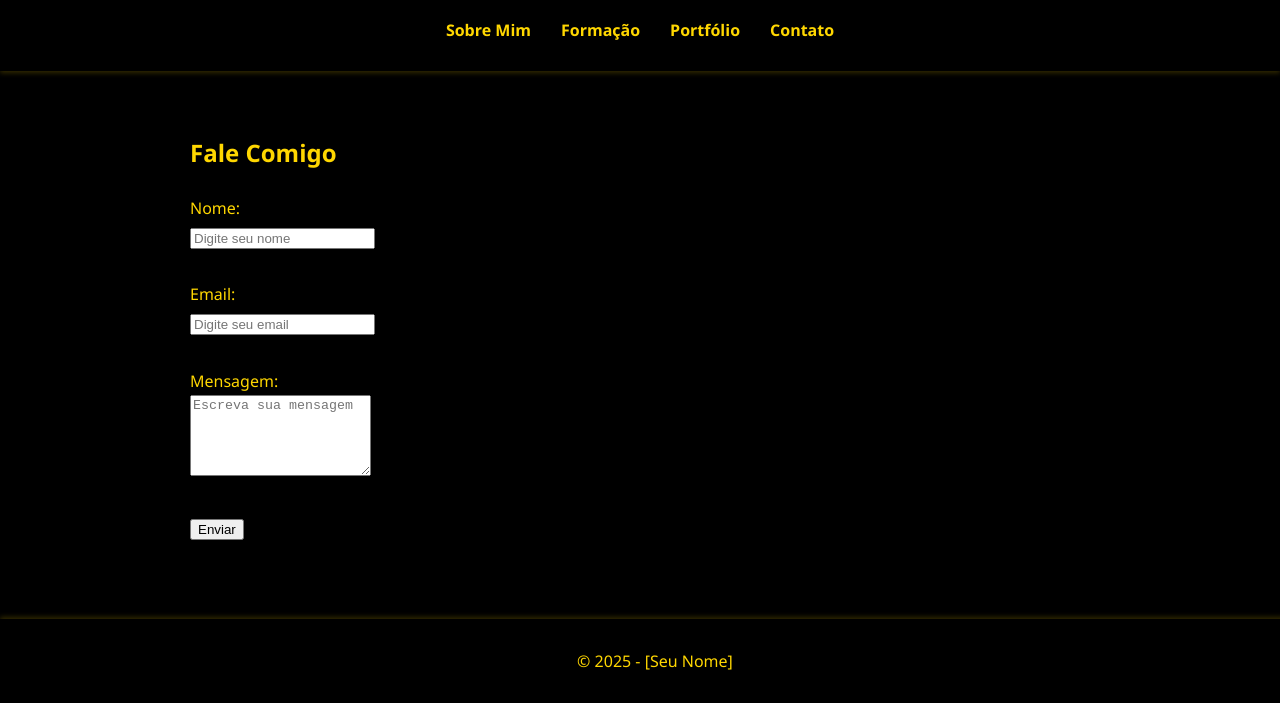
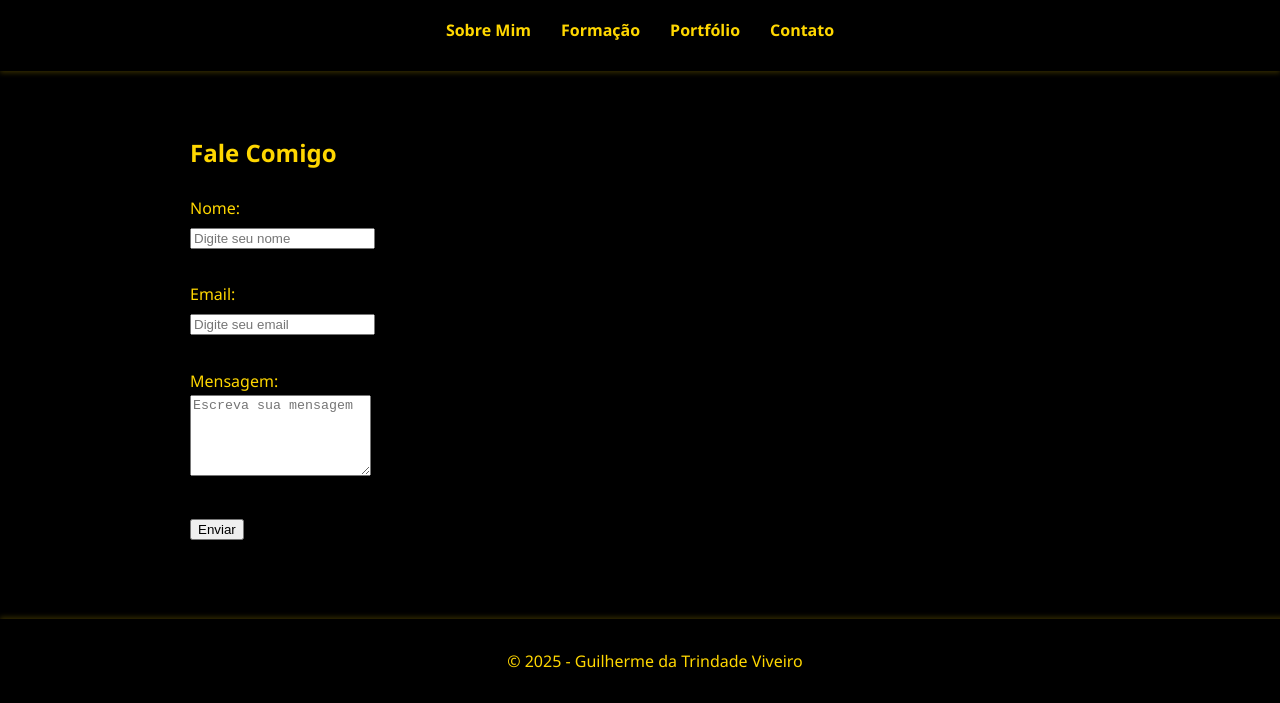
Before and after one commit to GuilhermeTrindadeV/portfolio-faculdade, a plain HTML site: page docs/contato.html in a window 1280 px wide. Shown: the part 97-800 px from the top of the page. Drawn offline with Linux system fonts and the light colour scheme.

Commit message:
Add Nome

```diff
--- a/docs/contato.html
+++ b/docs/contato.html
@@ -35,7 +35,7 @@
     </main>
 
     <footer>
-        <p>&copy; 2025 - [Seu Nome]</p>
+        <p>&copy; 2025 - Guilherme da Trindade Viveiro</p>
     </footer>
 </body>
 </html>
```
Also changed, not shown: docs/formacao.html (+1 -1 lines).
